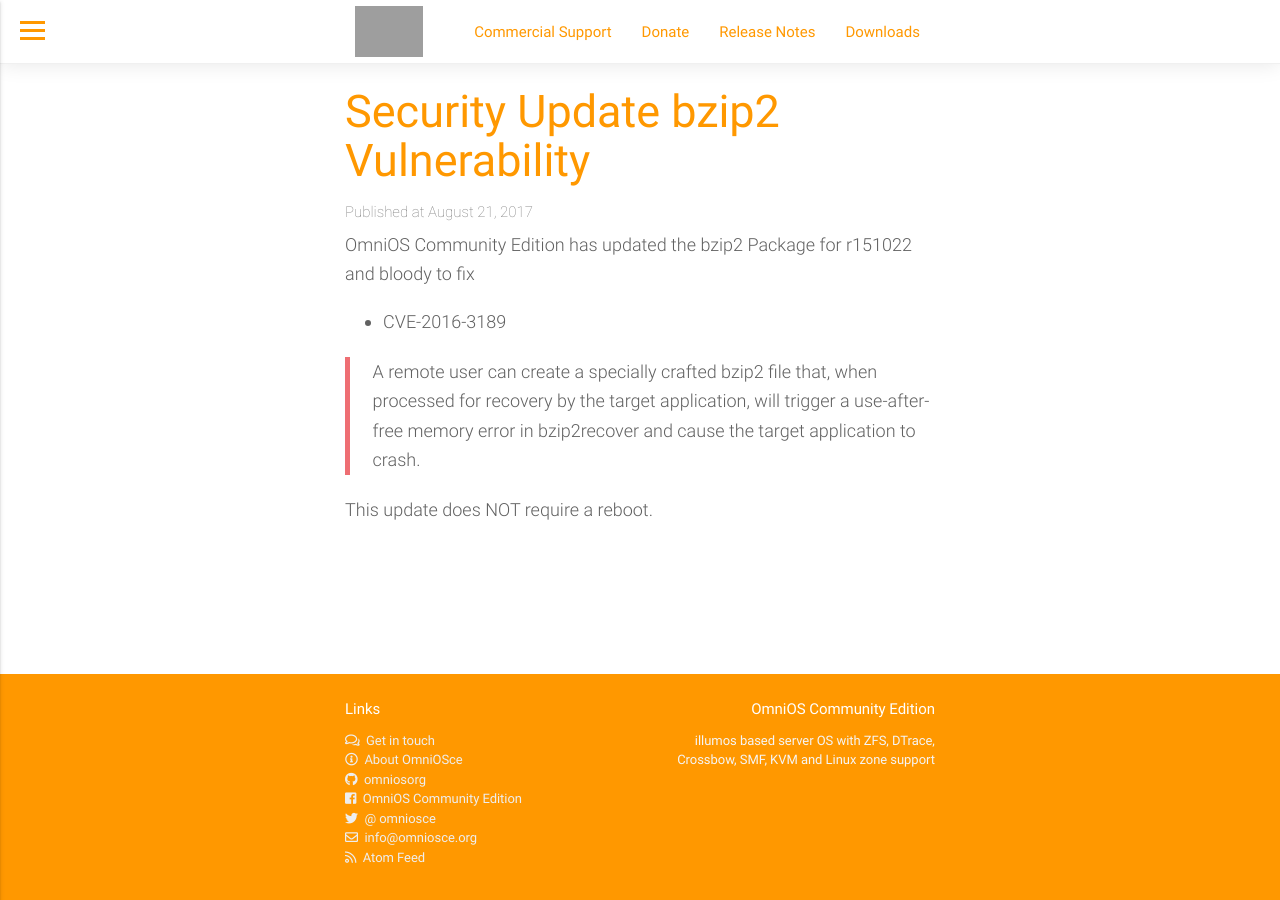
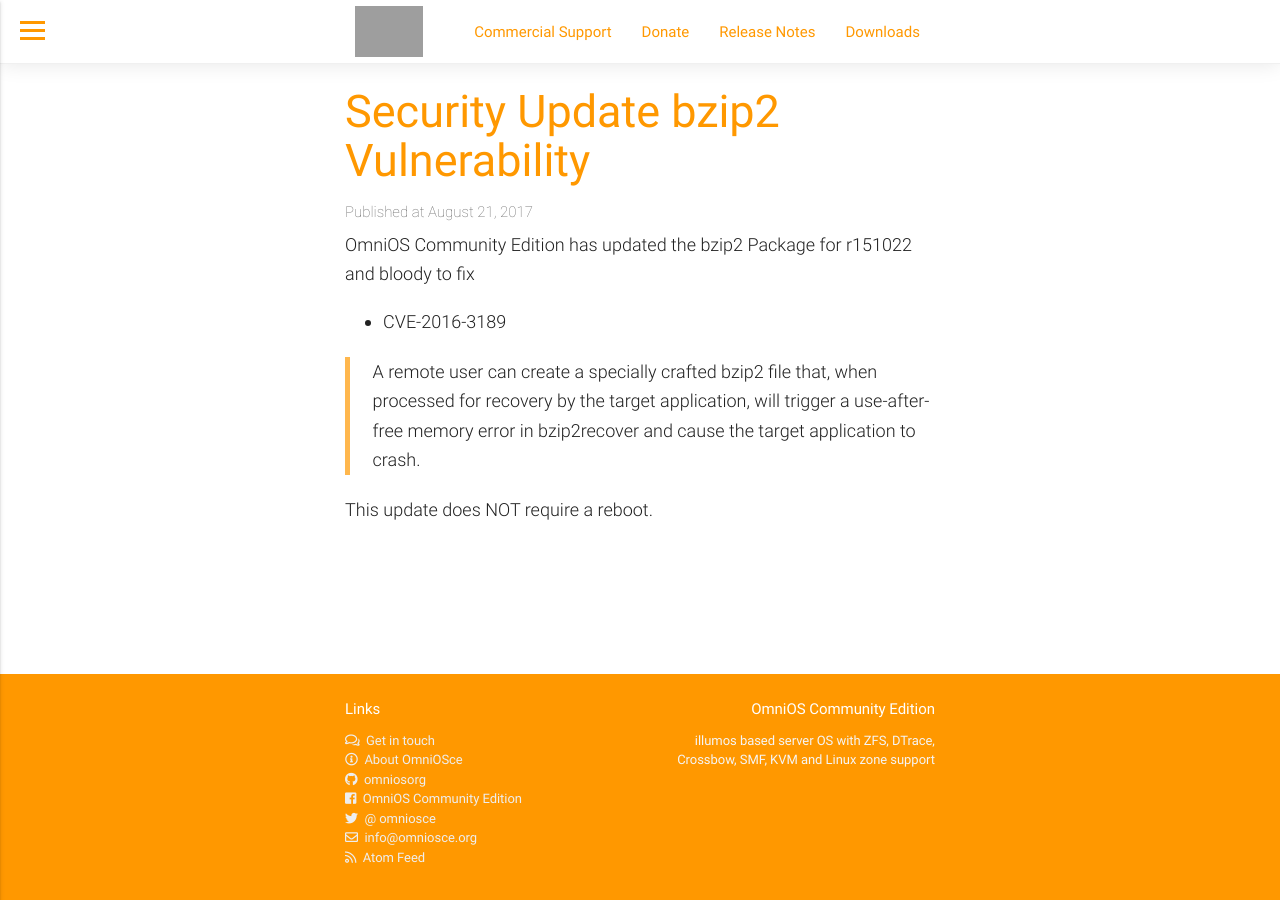
Before and after one commit to omniosorg/omniosorg.github.io, a Jekyll site: the page built from _posts/2017-08-21-security-bzip2.md, in a window 1280 px wide. Built offline with Jekyll 4.4.1, drawn with Linux system fonts in a browser that asks for light colours; grey boxes are pictures that could not be loaded.

Commit message:
darken text (as suggested by users who could not read stuff)

```diff
--- a/_layouts/page.html
+++ b/_layouts/page.html
@@ -4,7 +4,7 @@
 <div class="container">
      <div class="row">
          <div class="col s12 l10 offset-l1 xl8 offset-xl2">
-             <article class="grey-text text-darken-2 post-content">
+             <article class="grey-text text-darken-4 post-content">
                  {{ content }}
              </article>
          </div>
--- a/_layouts/post.html
+++ b/_layouts/post.html
@@ -5,7 +5,7 @@
     <div class="row">
         <div class="col s12 l10 offset-l1 xl8 offset-xl2">
                 <h1 class="orange-text">{{ page.title }}</h2>
-                <h5 class="grey-text text-darken-1 thin">Published at {{ page.date | date: "%B %-d, %Y" }}</h5>
+                <h5 class="grey-text text-darken-2 thin">Published at {{ page.date | date: "%B %-d, %Y" }}</h5>
 
 		{% if page.categories.size > 0 %}
                 <article class="post-categories center-align">
@@ -13,10 +13,10 @@
                     {% for cat in page.categories %}<div class="chip">{{ cat }}</div> {% endfor %}
                 </article>
 		{% endif %}
-                <article class="grey-text text-darken-2 post-content">
+                <article class="grey-text text-darken-4 post-content">
                     {{ content }}
                 </article>
-                <article class="grey-text text-darken-2">
+                <article class="grey-text text-darken-4">
                     {% for cat in page.categories %}
                         {% if site.categories[cat].size > 1 %}
                             <aside class="related">
--- a/_sass/materialize-component/_variables.scss
+++ b/_sass/materialize-component/_variables.scss
@@ -35,11 +35,11 @@
 // 1. Colors
 // ==========================================================================
 
-$primary-color: color("materialize-red", "lighten-2") !default;
+$primary-color: color("orange", "lighten-2") !default;
 $primary-color-light: lighten($primary-color, 15%) !default;
 $primary-color-dark: darken($primary-color, 15%) !default;
 
-$secondary-color: color("teal", "lighten-1") !default;
+$secondary-color: color("amber", "darken-3") !default;
 $success-color: color("green", "base") !default;
 $error-color: color("red", "base") !default;
 $link-color: color("light-blue", "darken-1") !default;
@@ -177,7 +177,7 @@
 $input-disabled-solid-color: #949494 !default;
 $input-disabled-border: 1px dotted $input-disabled-color !default;
 $input-invalid-border: 1px solid $input-error-color !default;
-$placeholder-text-color: lighten($input-border-color, 20%) !default;
+$placeholder-text-color: lighten($input-border-color, 0%) !default;
 
 // Radio Buttons
 $radio-fill-color: $secondary-color !default;
--- a/assets/css/app.scss
+++ b/assets/css/app.scss
@@ -8,6 +8,7 @@
 $h4-fontsize: 1rem;
 $h5-fontsize: 1rem;
 $h6-fontsize: 1rem;
+
 @import "materialize";
 @import "fontawesome";
 @import "pygments";
@@ -39,6 +40,10 @@
       border-radius: 0;
     }
  }
+}
+
+.input-field label {
+   color: #4a4a4a;
 }
 
 .no-margin {
```
